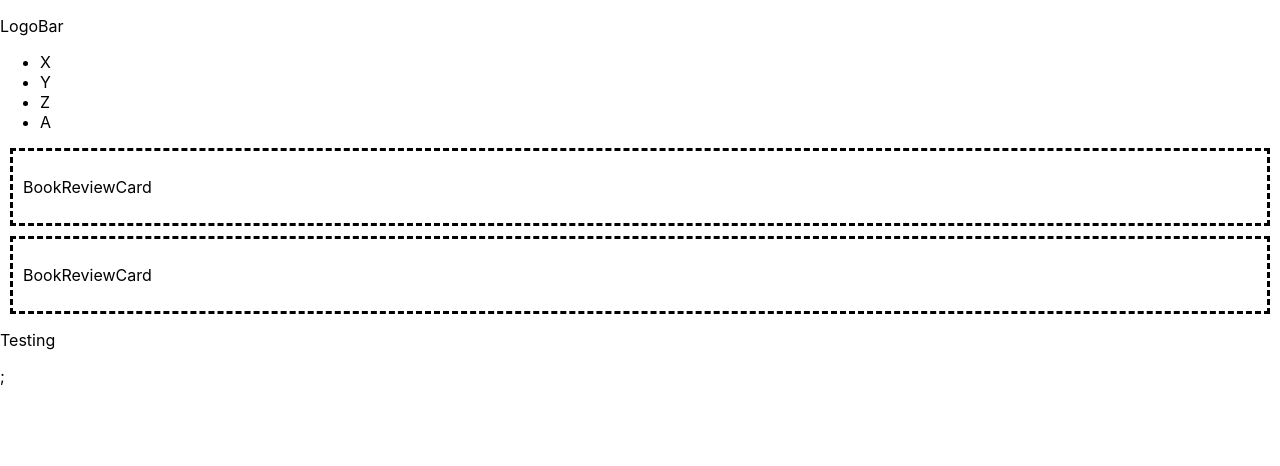
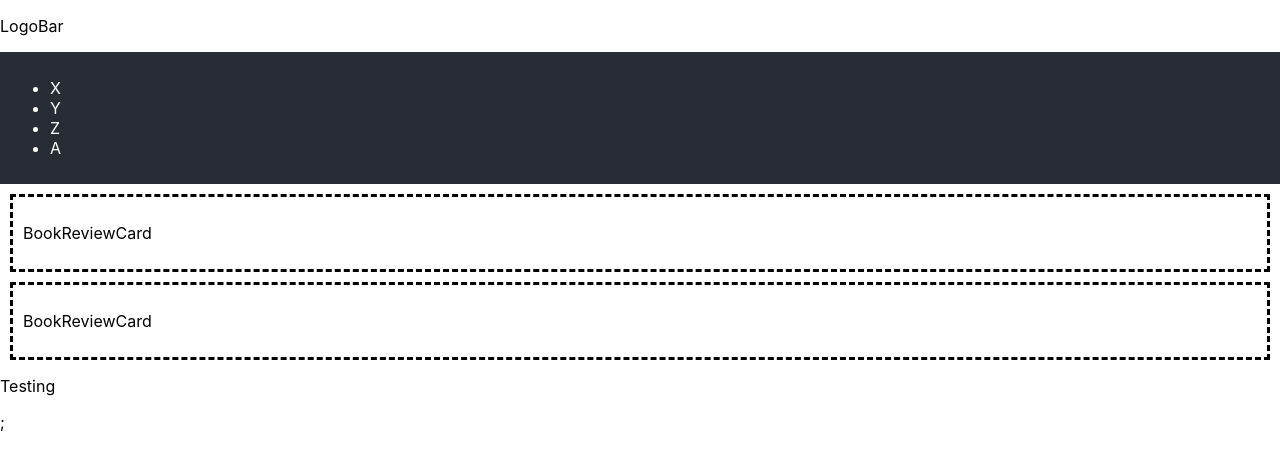
Before and after one commit to cngvl/react-book-reviews, a React (Create React App) app: page / in a window 1280 px wide. Shown: the top 466 px of the page. Built offline with nearby package versions, Linux system fonts and the light colour scheme.

Commit message:
adding skeletal css for base components

```diff
--- a/src/App.css
+++ b/src/App.css
@@ -42,3 +42,18 @@
   padding: 10px;
   margin: 10px;
 }
+
+.NavBar {
+  display: flex;
+  flex-direction: row;
+  justify-content: space-between;
+  align-items: center;
+  background-color: #282c34;
+  color: white;
+  padding: 10px;
+}
+
+.LogoBar {
+  align-items: center;
+  text-align: center;
+}
```
